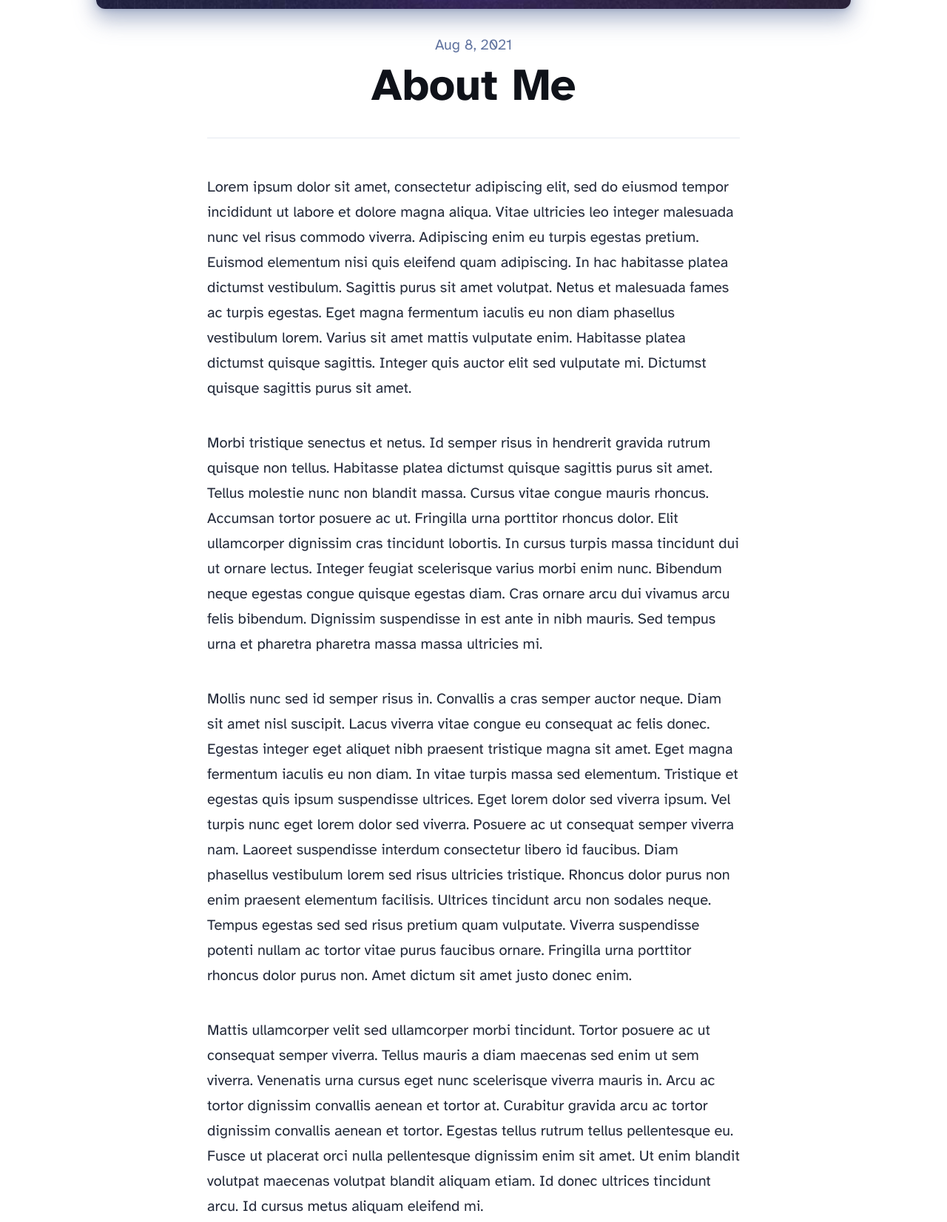
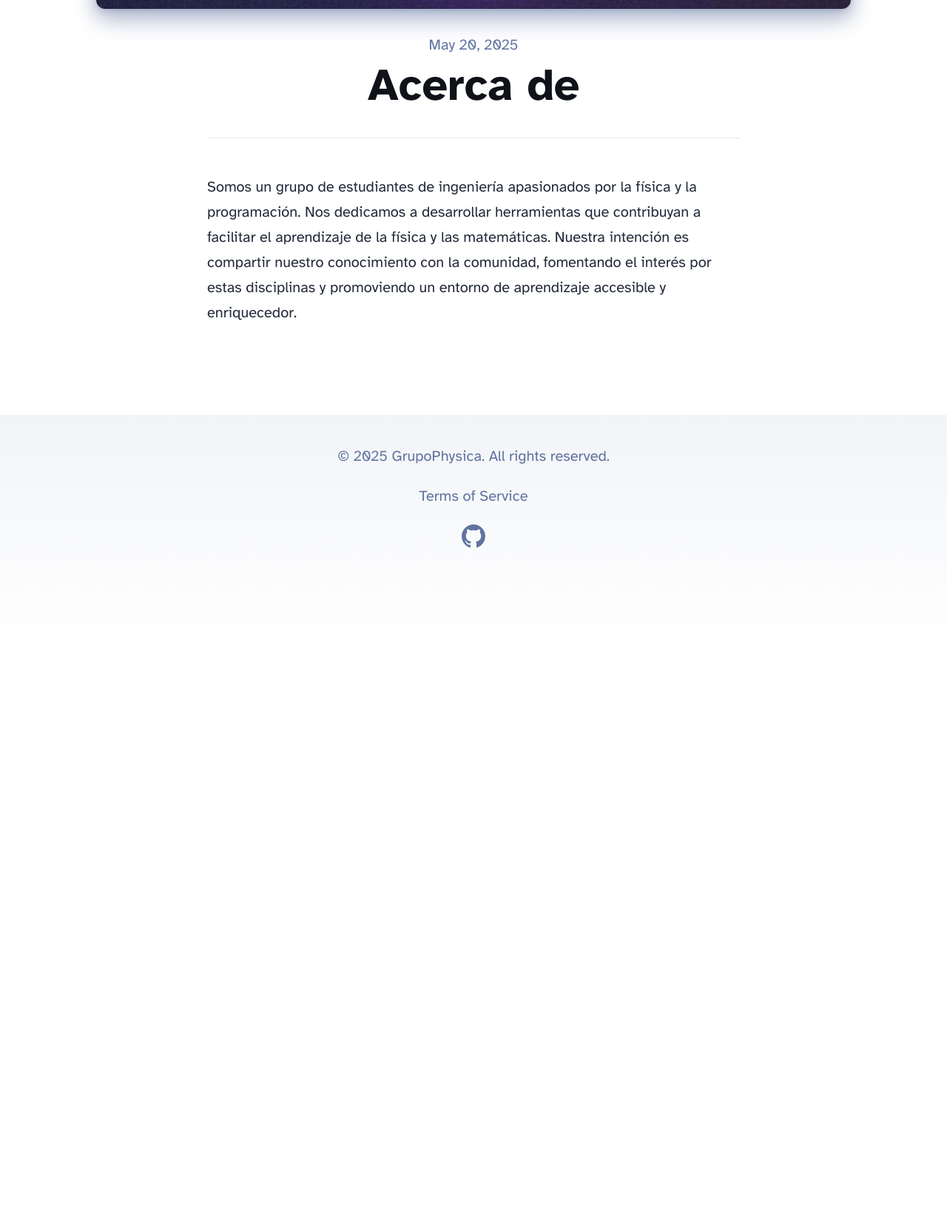
Before and after one commit to AlejandroIMP/FisicaWebApplication, an Astro site: page /about in a window 1280 px wide. Shown: the part 636-2288 px from the top of the page at 74% size. After the commit the page ends 1509 px from the top, so only its background shows below. Built offline with nearby package versions, Linux system fonts and the light colour scheme; Astro itself is replaced by a stand-in of ours.

Commit message:
refactor: Update 'About' page content and improve layout for clarity

```diff
--- a/src/pages/about.astro
+++ b/src/pages/about.astro
@@ -3,60 +3,13 @@ import Layout from '../layouts/BlogPost.astro';
 ---
 
 <Layout
-	title="About Me"
-	description="Lorem ipsum dolor sit amet"
-	pubDate={new Date('August 08 2021')}
+	title="Acerca de"
+	description="Acerca de nosotros"
+	pubDate={new Date()}
 	heroImage="/blog-placeholder-about.jpg"
 >
 	<p>
-		Lorem ipsum dolor sit amet, consectetur adipiscing elit, sed do eiusmod tempor incididunt ut
-		labore et dolore magna aliqua. Vitae ultricies leo integer malesuada nunc vel risus commodo
-		viverra. Adipiscing enim eu turpis egestas pretium. Euismod elementum nisi quis eleifend quam
-		adipiscing. In hac habitasse platea dictumst vestibulum. Sagittis purus sit amet volutpat. Netus
-		et malesuada fames ac turpis egestas. Eget magna fermentum iaculis eu non diam phasellus
-		vestibulum lorem. Varius sit amet mattis vulputate enim. Habitasse platea dictumst quisque
-		sagittis. Integer quis auctor elit sed vulputate mi. Dictumst quisque sagittis purus sit amet.
+		Somos un grupo de estudiantes de ingeniería apasionados por la física y la programación. Nos dedicamos a desarrollar herramientas que contribuyan a facilitar el aprendizaje de la física y las matemáticas. Nuestra intención es compartir nuestro conocimiento con la comunidad, fomentando el interés por estas disciplinas y promoviendo un entorno de aprendizaje accesible y enriquecedor.
 	</p>
 
-	<p>
-		Morbi tristique senectus et netus. Id semper risus in hendrerit gravida rutrum quisque non
-		tellus. Habitasse platea dictumst quisque sagittis purus sit amet. Tellus molestie nunc non
-		blandit massa. Cursus vitae congue mauris rhoncus. Accumsan tortor posuere ac ut. Fringilla urna
-		porttitor rhoncus dolor. Elit ullamcorper dignissim cras tincidunt lobortis. In cursus turpis
-		massa tincidunt dui ut ornare lectus. Integer feugiat scelerisque varius morbi enim nunc.
-		Bibendum neque egestas congue quisque egestas diam. Cras ornare arcu dui vivamus arcu felis
-		bibendum. Dignissim suspendisse in est ante in nibh mauris. Sed tempus urna et pharetra pharetra
-		massa massa ultricies mi.
-	</p>
-
-	<p>
-		Mollis nunc sed id semper risus in. Convallis a cras semper auctor neque. Diam sit amet nisl
-		suscipit. Lacus viverra vitae congue eu consequat ac felis donec. Egestas integer eget aliquet
-		nibh praesent tristique magna sit amet. Eget magna fermentum iaculis eu non diam. In vitae
-		turpis massa sed elementum. Tristique et egestas quis ipsum suspendisse ultrices. Eget lorem
-		dolor sed viverra ipsum. Vel turpis nunc eget lorem dolor sed viverra. Posuere ac ut consequat
-		semper viverra nam. Laoreet suspendisse interdum consectetur libero id faucibus. Diam phasellus
-		vestibulum lorem sed risus ultricies tristique. Rhoncus dolor purus non enim praesent elementum
-		facilisis. Ultrices tincidunt arcu non sodales neque. Tempus egestas sed sed risus pretium quam
-		vulputate. Viverra suspendisse potenti nullam ac tortor vitae purus faucibus ornare. Fringilla
-		urna porttitor rhoncus dolor purus non. Amet dictum sit amet justo donec enim.
-	</p>
-
-	<p>
-		Mattis ullamcorper velit sed ullamcorper morbi tincidunt. Tortor posuere ac ut consequat semper
-		viverra. Tellus mauris a diam maecenas sed enim ut sem viverra. Venenatis urna cursus eget nunc
-		scelerisque viverra mauris in. Arcu ac tortor dignissim convallis aenean et tortor at. Curabitur
-		gravida arcu ac tortor dignissim convallis aenean et tortor. Egestas tellus rutrum tellus
-		pellentesque eu. Fusce ut placerat orci nulla pellentesque dignissim enim sit amet. Ut enim
-		blandit volutpat maecenas volutpat blandit aliquam etiam. Id donec ultrices tincidunt arcu. Id
-		cursus metus aliquam eleifend mi.
-	</p>
-
-	<p>
-		Tempus quam pellentesque nec nam aliquam sem. Risus at ultrices mi tempus imperdiet. Id porta
-		nibh venenatis cras sed felis eget velit. Ipsum a arcu cursus vitae. Facilisis magna etiam
-		tempor orci eu lobortis elementum. Tincidunt dui ut ornare lectus sit. Quisque non tellus orci
-		ac. Blandit libero volutpat sed cras. Nec tincidunt praesent semper feugiat nibh sed pulvinar
-		proin gravida. Egestas integer eget aliquet nibh praesent tristique magna.
-	</p>
 </Layout>
```
